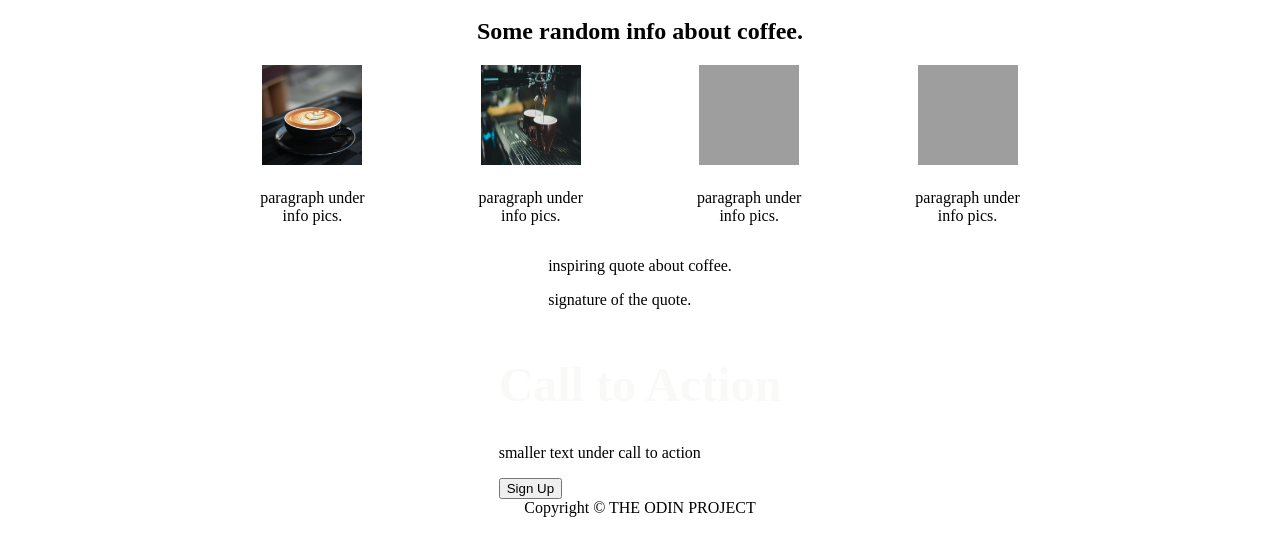
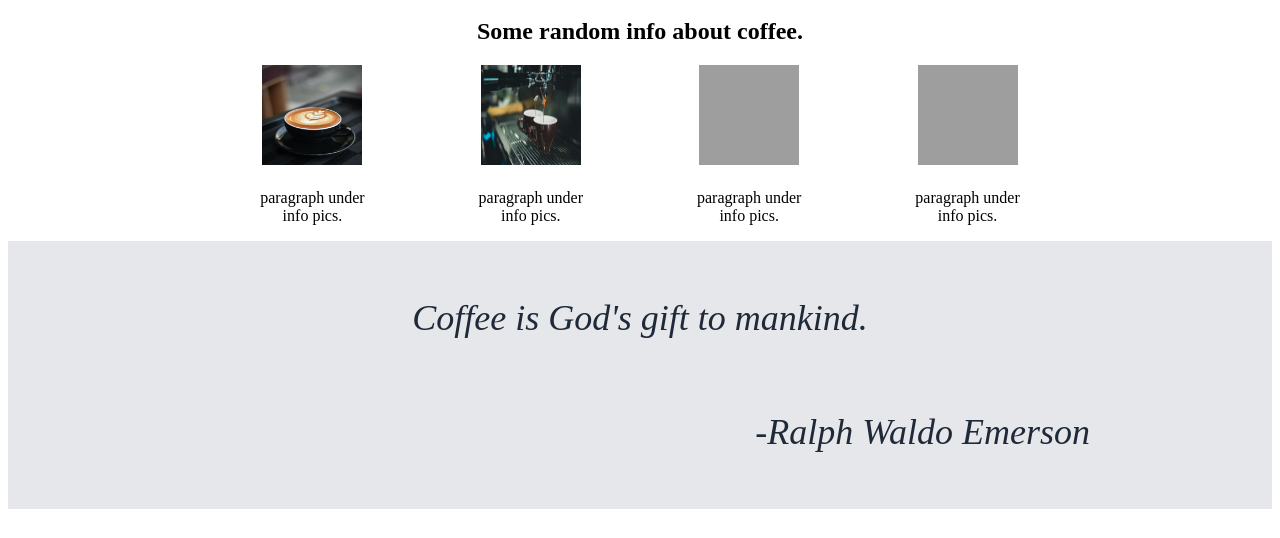
Before and after one commit to Tsotz/odin-website, a plain HTML site: page index.html in a window 1280 px wide. Shown: the part 400-938 px from the top of the page. Drawn offline with Linux system fonts and the light colour scheme; grey boxes are pictures that could not be loaded.

Commit message:
quote part is done.

```diff
--- a/index.html
+++ b/index.html
@@ -87,13 +87,19 @@
 
             <div class="thor">
 
+
+            <div class="quote">
                 <p>
-                    inspiring quote about coffee.
+                    Coffee is God's gift to mankind.
                 </p>
+            </div>
 
+            <div class="signature">
                 <p>
-                    signature of the quote.
+                    -Ralph Waldo Emerson
                 </p>
+            </div>
+
 
             </div>
 
--- a/style.css
+++ b/style.css
@@ -118,3 +118,46 @@ h1 {
 
 
 }
+
+
+
+
+.thor {
+
+    background-color:#e5e7eb;
+    color: #1f2937;
+    font-size:36px;
+    font-style: italic;
+    display:flex;
+    flex-direction:column;
+    width:100%;
+    padding:20px 0;
+    justify-content:center;
+    align-items:center;
+
+}
+
+.quote {
+
+    display:flex;
+    justify-content:center;
+    text-align:center;
+    max-width: 900px;
+    width:100%;
+    padding:0 55px;
+    box-sizing:border-box;
+
+
+}
+
+
+.signature {
+
+    display:flex;
+    max-width:900px;
+    width:100%;
+    box-sizing:border-box;
+    justify-content:flex-end;
+
+
+}
```
